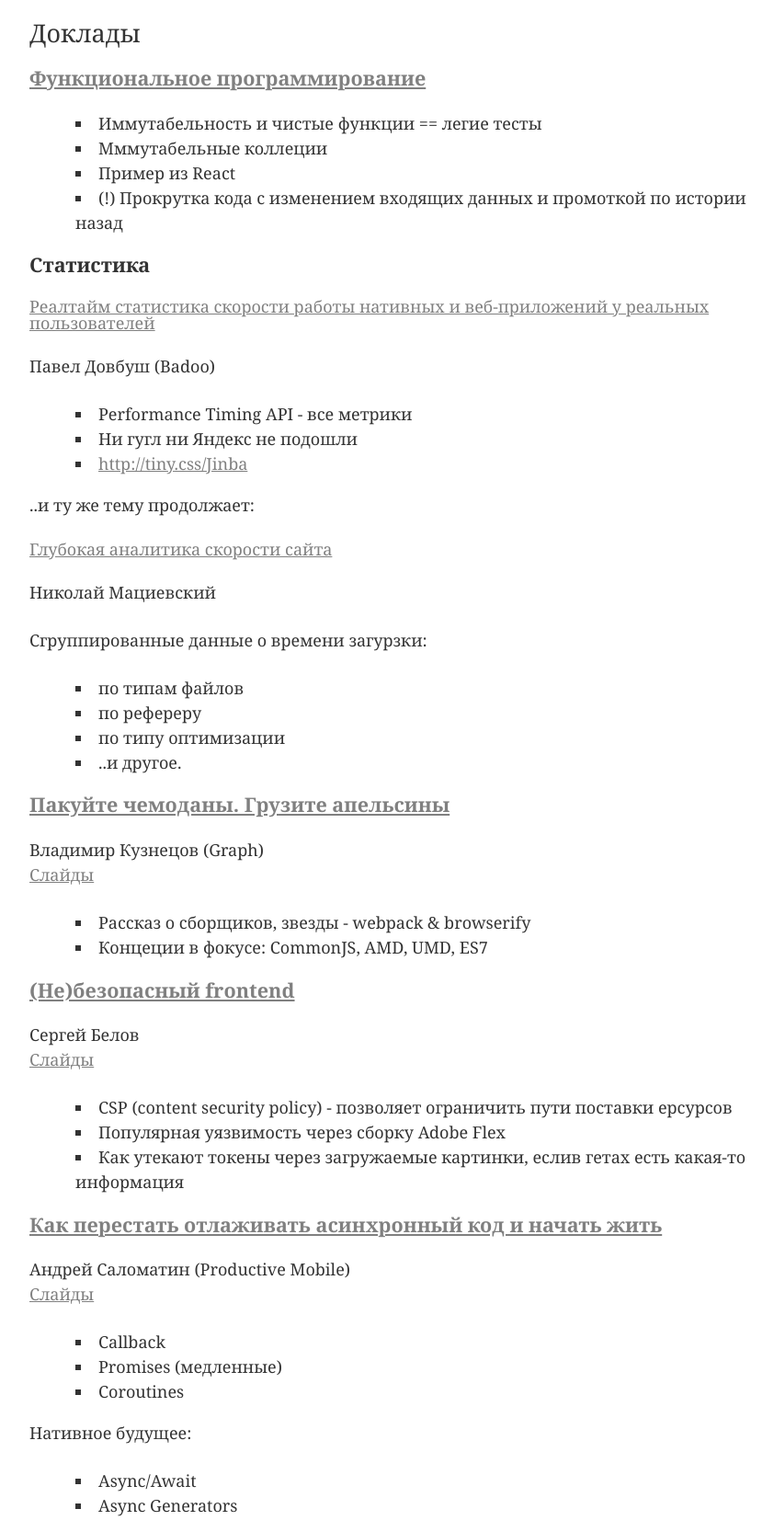
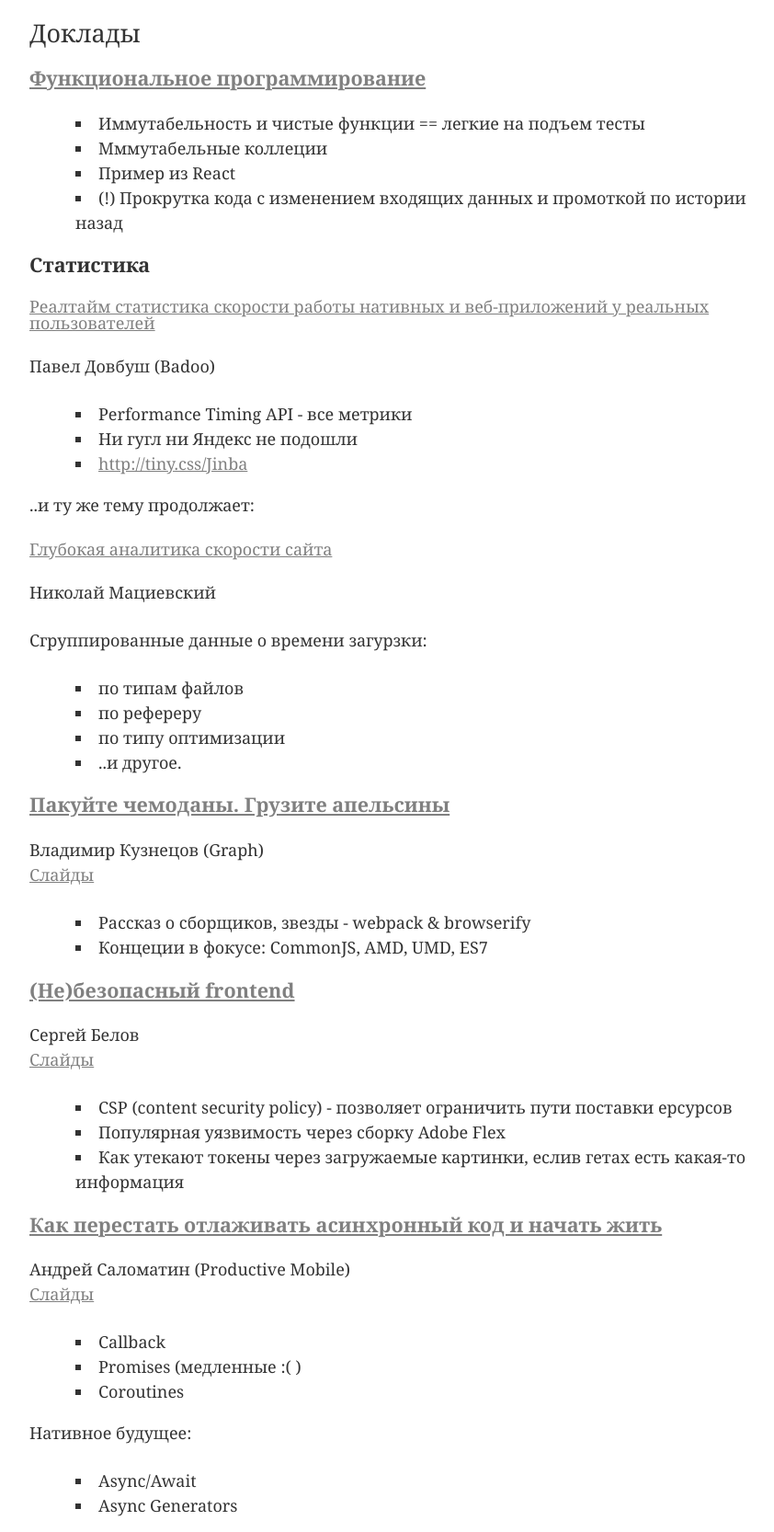
Before and after one commit to Leikam/leikam.github.io, a plain HTML site: page overview/frontendconfmsk2015/index.html in a window 1280 px wide. Shown: the part 1612-3278 px from the top of the page at 92% size, without its empty margins (208-1050 px from the left). Drawn offline with Linux system fonts and the light colour scheme.

Commit message:
+ styles

```diff
--- a/overview/frontendconfmsk2015/index.html
+++ b/overview/frontendconfmsk2015/index.html
@@ -212,7 +212,7 @@ hr {
 <h2 id="-">Доклады</h2>
 <h3 id="-http-frontendconf-ru-2015-abstracts-1741-"><strong><a href="http://frontendconf.ru/2015/abstracts/1741">Функциональное программирование</a></strong></h3>
 <ul>
-<li>Иммутабельность и чистые функции == легие тесты</li>
+<li>Иммутабельность и чистые функции == легкие на подъем тесты</li>
 <li>Мммутабельные коллеции</li>
 <li>Пример из React</li>
 <li>(!) Прокрутка кода с изменением входящих данных и промоткой по истории назад</li>
@@ -252,7 +252,7 @@ hr {
 <p>Андрей Саломатин (Productive Mobile)<br><a href="http://www.slideshare.net/moscowjs/ss-47134995">Слайды</a></p>
 <ul>
 <li>Callback</li>
-<li>Promises (медленные)</li>
+<li>Promises (медленные :( )</li>
 <li>Coroutines</li>
 </ul>
 <p>Нативное будущее:</p>
```
Also changed, not shown: overview/frontendconfmsk2015/README.md.
